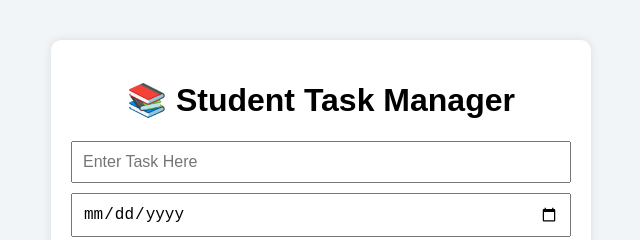
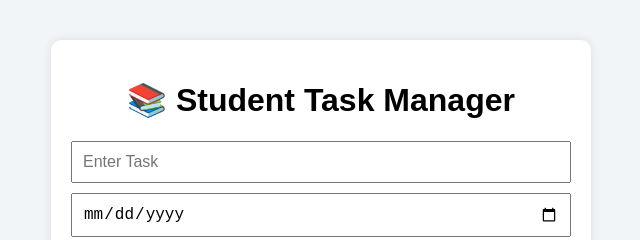
Before and after one commit to Arpita8532/DOSS-ass-2, a plain HTML site: page index.html in a window 1280 px wide. Shown: the top 240 px of the page, 319-959 px from the left. Drawn offline with Linux system fonts and the light colour scheme.

Commit message:
updated index

```diff
--- a/index.html
+++ b/index.html
@@ -12,7 +12,7 @@
     <h1>📚 Student Task Manager</h1>
 
     <div class="input-section">
-        <input type="text" id="taskInput" placeholder="Enter Task Here">
+        <input type="text" id="taskInput" placeholder="Enter Task">
         <input type="date" id="dueDate">
         <button onclick="addTask()">Add Task</button>
     </div>
```
